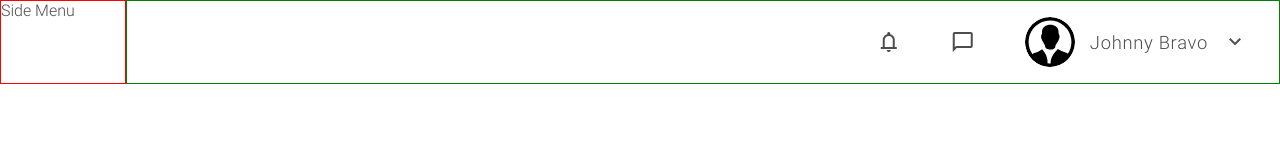
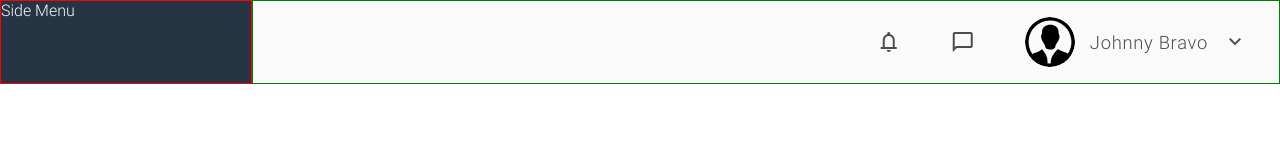
Before and after one commit to Czekoladowy-hub/login_register_form, a plain HTML site: page template/index.html in a window 1280 px wide. Drawn offline with nearby package versions, Linux system fonts and the light colour scheme; files whose address does not match are found by name.

Commit message:
Change background color

```diff
--- a/template/styles.css
+++ b/template/styles.css
@@ -21,15 +21,21 @@ body {
 .topMenu {
   display: flex;
   flex-direction: row;
+  position: sticky;
+  top: 0;
 }
 
 .topMenuLeft {
   border: 1px solid red;
-  flex: 1;
+  background-color: #263544;
+  color: rgb(250, 250, 250);
+  width: 250px;
 }
+
 .topMenuRight {
   border: 1px solid green;
   flex: 9;
+  background-color: rgb(250, 250, 250);
   display: flex;
   justify-content: flex-end;
   align-items: center;
```
